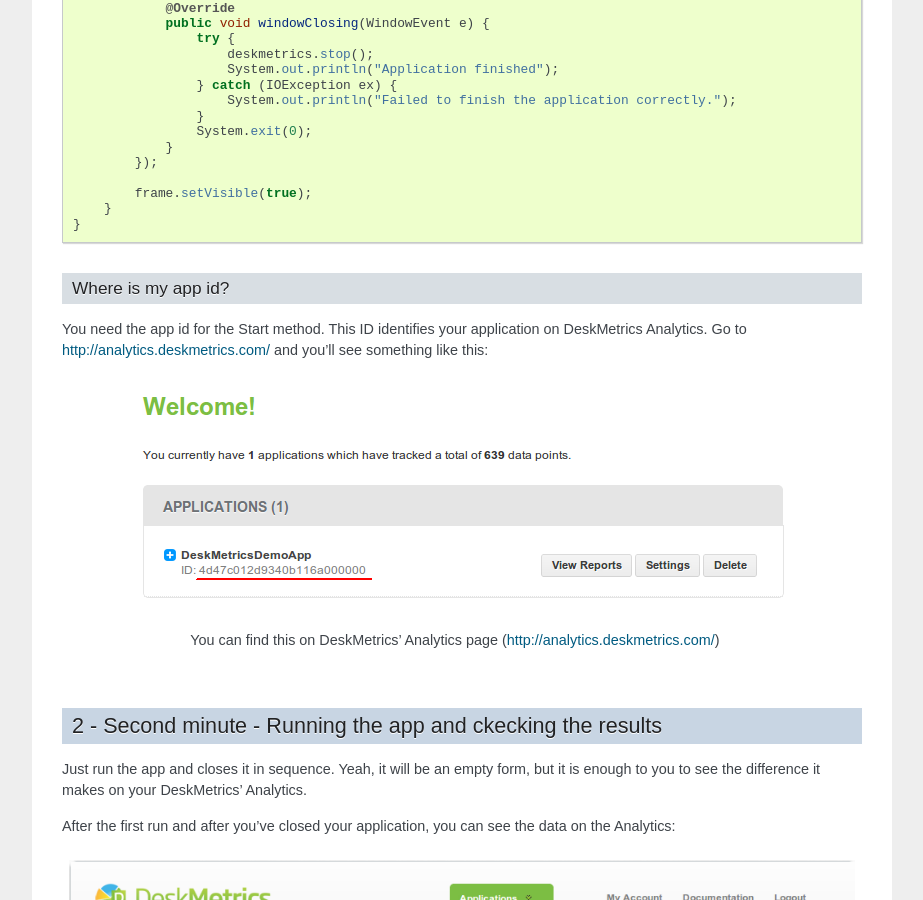
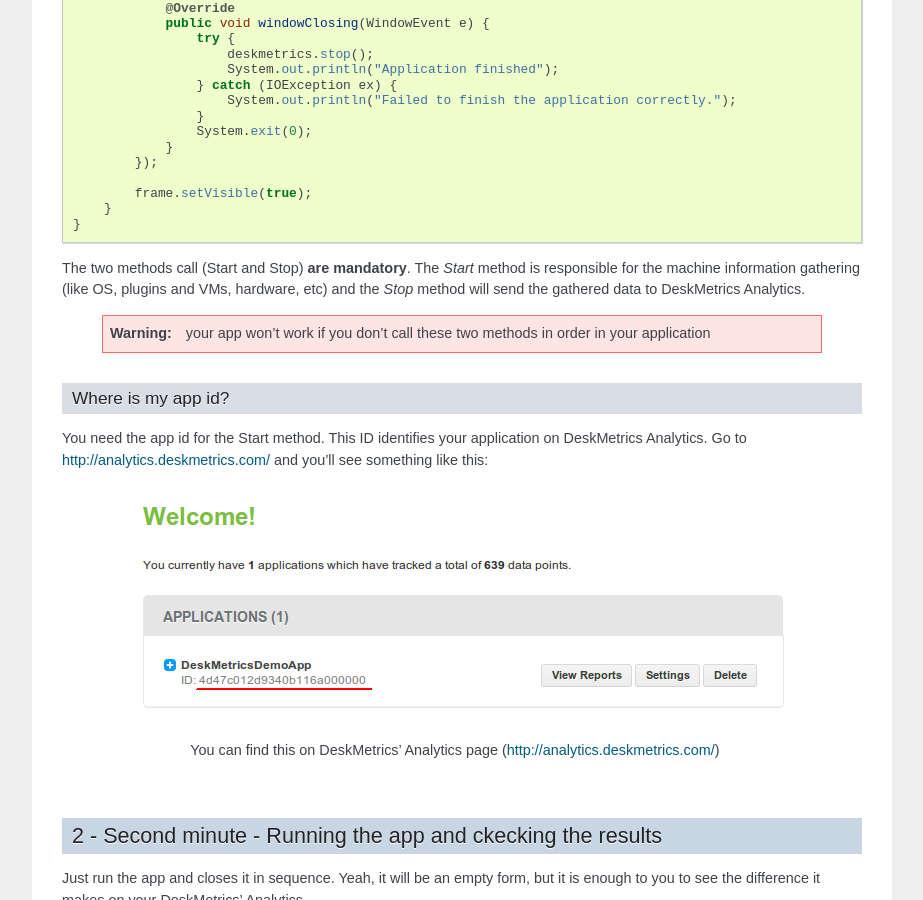
Before and after one commit to stephenhazeltine/Documentation, a Sphinx documentation site: the page built from source/Java_3min.rst, in a window 1280 px wide and 900 px high, scrolled down 1421 px. Shown: the whole window, without its empty margins (198-1121 px from the left). Built offline with Sphinx 7.4.7, drawn with Linux system fonts in a browser that asks for light colours.

Commit message:
Adding some warnings

```diff
--- a/source/AdobeAir_3min.rst
+++ b/source/AdobeAir_3min.rst
@@ -55,6 +55,9 @@
 
 Well, that's it. You only need to call 'DeskMetricsTracker.Start' when application starts and 'DeskMetricsTracker.Stop' when it finishes.
 
+ .. warning::
+    your app won't work if you don't call these two methods in order in your application
+
 Where is my app id?
 ^^^^^^^^^^^^^^^^^^^
 
--- a/source/CSharp_3min.rst
+++ b/source/CSharp_3min.rst
@@ -53,7 +53,8 @@
 
 The two methods call (Start and Stop) **are mandatory**. The *Start* method is responsible for the machine information gathering (like OS, plugins and VMs, hardware, etc)  and the *Stop* method  will send the gathered data to DeskMetrics Analytics.
 
-In short: **your app won't work if you don't call these two methods in order in your application**
+ .. warning::
+    your app won't work if you don't call these two methods in order in your application
 
 Where is my app id?
 ^^^^^^^^^^^^^^^^^^^
--- a/source/Java_3min.rst
+++ b/source/Java_3min.rst
@@ -61,6 +61,12 @@
             }
         }
 
+
+
+The two methods call (Start and Stop) **are mandatory**. The *Start* method is responsible for the machine information gathering (like OS, plugins and VMs, hardware, etc)  and the *Stop* method  will send the gathered data to DeskMetrics Analytics.
+
+ .. warning::
+    your app won't work if you don't call these two methods in order in your application
 
 Where is my app id?
 ^^^^^^^^^^^^^^^^^^^
```
